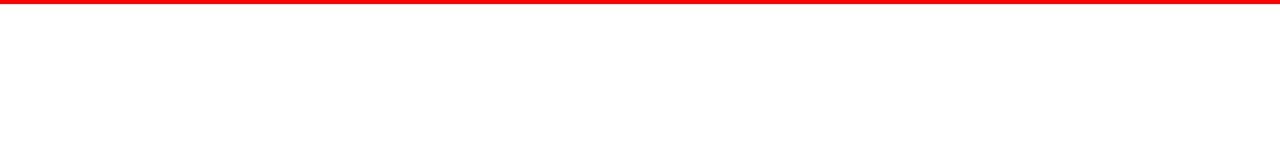
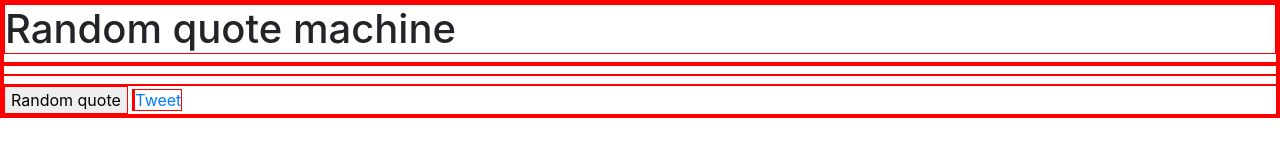
Before and after one commit to BartekBuslowicz/12.5-Ajax-JQuery, a website: page index.html in a window 1280 px wide. Drawn offline with nearby package versions, Linux system fonts and the light colour scheme; files that its build step writes are made by us from their sources.

Commit message:
Add 1 project

```diff
--- /dev/null
+++ b/css/style.css
@@ -0,0 +1,4 @@
+* {
+  border: 1px solid red; }
+
+/*# sourceMappingURL=style.css.map */
--- a/index.html
+++ b/index.html
@@ -8,6 +8,20 @@
 		<link rel="stylesheet" type="text/css" href="css/style.prefixed.css">
 	</head>
 	<body>
+		<main>
+		    <header>
+		        <h1>Random quote machine</h1>
+		    </header>
+		    <div class="box">
+		        <h2 class="quote"></h2>
+		        <h3 class="author"></h3>
+		    </div>
+		    <div>
+		        <button class="trigger"> Random quote </button>
+		        <a href="#" target="_blank" class="tweet"><i class="fa fa-lg fa-twitter"></i> Tweet</a>
+		    </div>
+		</main>
+
 		<script src="https://code.jquery.com/jquery-3.2.1.slim.min.js" integrity="sha384-KJ3o2DKtIkvYIK3UENzmM7KCkRr/rE9/Qpg6aAZGJwFDMVNA/GpGFF93hXpG5KkN" crossorigin="anonymous"></script>
 		<script src="https://cdnjs.cloudflare.com/ajax/libs/popper.js/1.12.3/umd/popper.min.js" integrity="sha384-vFJXuSJphROIrBnz7yo7oB41mKfc8JzQZiCq4NCceLEaO4IHwicKwpJf9c9IpFgh" crossorigin="anonymous"></script>
 		<script src="https://maxcdn.bootstrapcdn.com/bootstrap/4.0.0-beta.2/js/bootstrap.min.js" integrity="sha384-alpBpkh1PFOepccYVYDB4do5UnbKysX5WZXm3XxPqe5iKTfUKjNkCk9SaVuEZflJ" crossorigin="anonymous"></script>
--- a/package.json
+++ b/package.json
@@ -13,7 +13,7 @@
     "watch": "parallelshell \"npm run watch:sass\" \"npm run watch:autoprefixer\" \"npm run watch:browsersync\" ",
     "watch:sass": "sass --watch sass:css",
     "watch:autoprefixer": "onchange -d 100 css/style.css -- autoprefixer-cli -o css/style.prefixed.css css/style.css",
-    "watch:browsersync": "node_modules/.bin/browser-sync start --server --files \"css/*.css\" \"*.html\" "
+    "watch:browsersync": "node_modules/.bin/browser-sync start --server --files \"css/*.css\" \"*.html\" --serveStatic \"./\""
   },
   "repository": {
     "type": "git",
```
Also changed, not shown: 1 other file.
